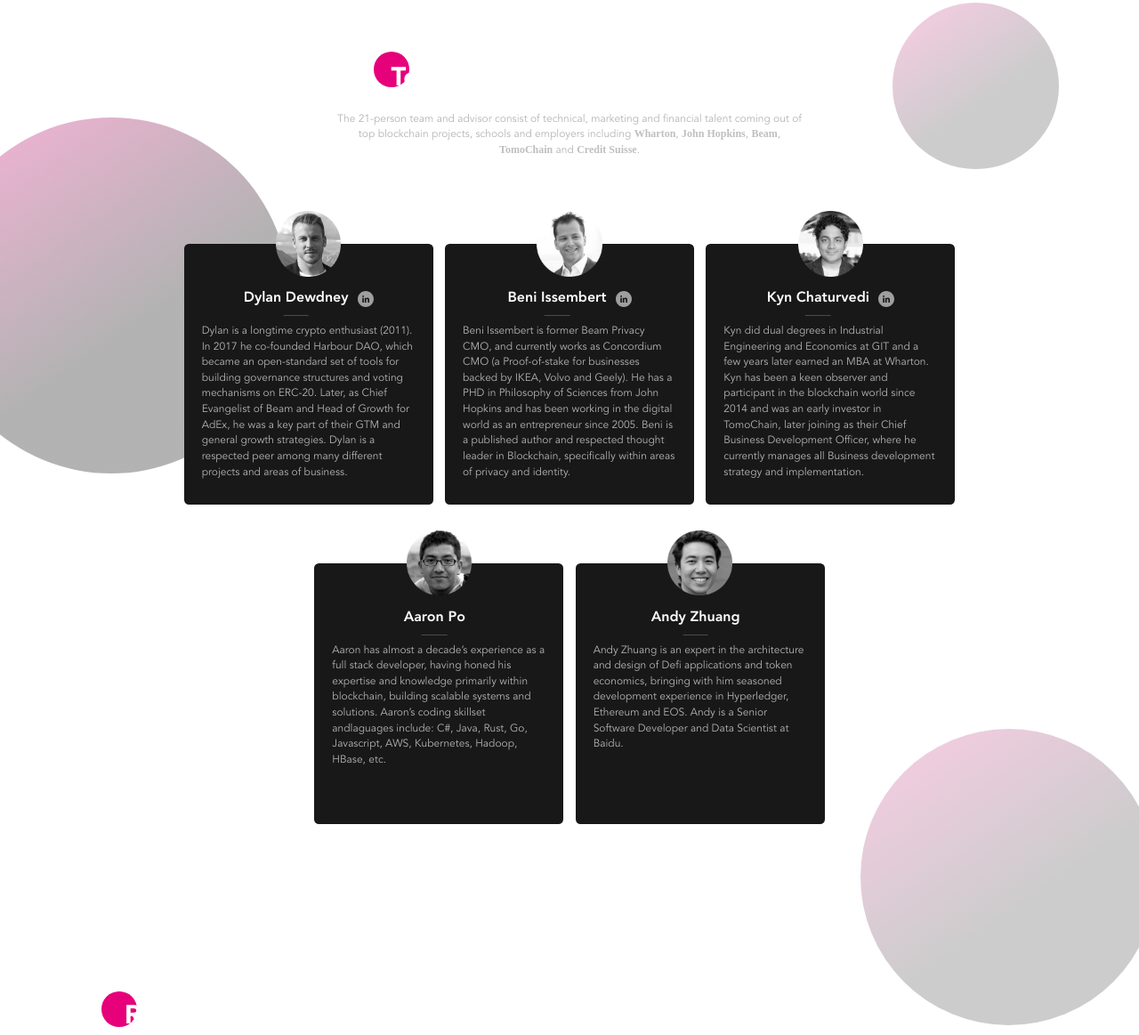
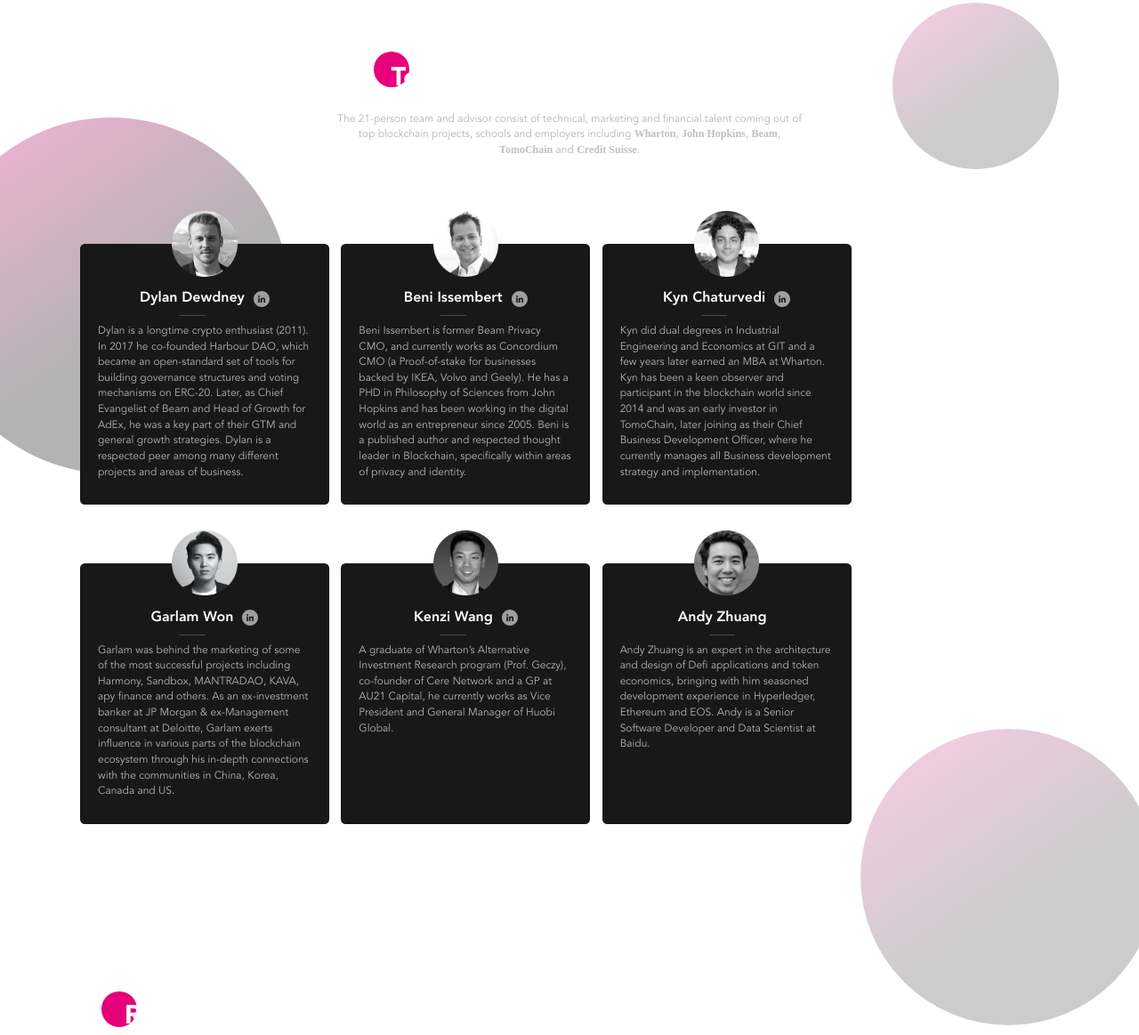
Before and after one commit to Kylin-Network/kylin-web, a website built with Parcel: page src/index.html in a window 1280 px wide. Shown: the part 4153-5316 px from the top of the page at 89% size. Built offline with nearby package versions, Linux system fonts and the light colour scheme; animation ran at ten frames a second.

Commit message:
Update team members

```diff
--- a/src/css/pc.scss
+++ b/src/css/pc.scss
@@ -1121,8 +1121,6 @@
         .list {
           display: flex;
           flex-wrap: wrap;
-          // justify-content: space-between;
-          justify-content: center;
           $space: r(10px);
           margin-left: -$space;
           margin-right: -$space;
--- a/src/index.html
+++ b/src/index.html
@@ -369,28 +369,30 @@
             <p>Kyn did dual degrees in Industrial Engineering and Economics at GIT and a few years later earned an MBA at Wharton. Kyn has been a keen observer and participant in the blockchain world since 2014 and was an early investor in TomoChain, later joining as their Chief Business Development Officer, where he currently manages all Business development strategy and implementation.</p>
           </div>
         </div>
-        <!-- <div class="item">
-          <img src="./imgs/people_Eric Clark Su.png" alt="">
+        <div class="item">
+          <img src="./imgs/people_Garlam Won.png" alt="">
           <div class="minTitleBox">
-            <h5>Eric Clark Su</h5>
-            <a target="_blank" href="https://www.linkedin.com/in/ericsu/">
+            <h5>Garlam Won</h5>
+            <a target="_blank" href="https://www.linkedin.com/in/garlam/">
               <img src="./imgs/in_ico.svg" alt="">
               <img src="./imgs/in_ico_hover.svg" alt="">
             </a>
           </div>
           <div class="pBox">
-            <p>Prolific supporter of a wide array of crypto projects, more recently, projects like DIA, Tellor and Orion Protocol. </p>
-            <p>Longtime business builder and founder, with an extremely strong core skill set of rapidly building up dev teams from scratch.</p>
-            <p>CEO of exnt.io</p>
+            <p>Garlam was behind the marketing of some of the most successful projects including Harmony, Sandbox, MANTRADAO, KAVA, apy finance and others. As an ex-investment banker at JP Morgan & ex-Management consultant at Deloitte, Garlam exerts influence in various parts of the blockchain ecosystem through his in-depth connections with the communities in China, Korea, Canada and US.</p>
           </div>
-        </div> -->
+        </div>
         <div class="item">
-          <img src="./imgs/people_Aaron Po.png" alt="">
+          <img src="./imgs/people_Kenzi Wang.png" alt="">
           <div class="minTitleBox">
-            <h5>Aaron Po</h5>
+            <h5>Kenzi Wang</h5>
+            <a target="_blank" href="https://www.linkedin.com/in/kenziwang/">
+              <img src="./imgs/in_ico.svg" alt="">
+              <img src="./imgs/in_ico_hover.svg" alt="">
+            </a>
           </div>
           <div class="pBox">
-            <p>Aaron has almost a decade’s experience as a full stack developer, having honed his expertise and knowledge primarily within blockchain, building scalable systems and solutions. Aaron’s coding skillset andlaguages include: C#, Java, Rust, Go, Javascript, AWS, Kubernetes, Hadoop, HBase, etc.</p>
+            <p>A graduate of Wharton’s Alternative Investment Research program (Prof. Geczy), co-founder of Cere Network and a GP at AU21 Capital, he currently  works as Vice President and General Manager of Huobi Global.</p>
           </div>
         </div>
         <div class="item">
```
Also changed, not shown: src/imgs/people_Garlam Won.png (added), src/imgs/people_Kenzi Wang.png (added).
